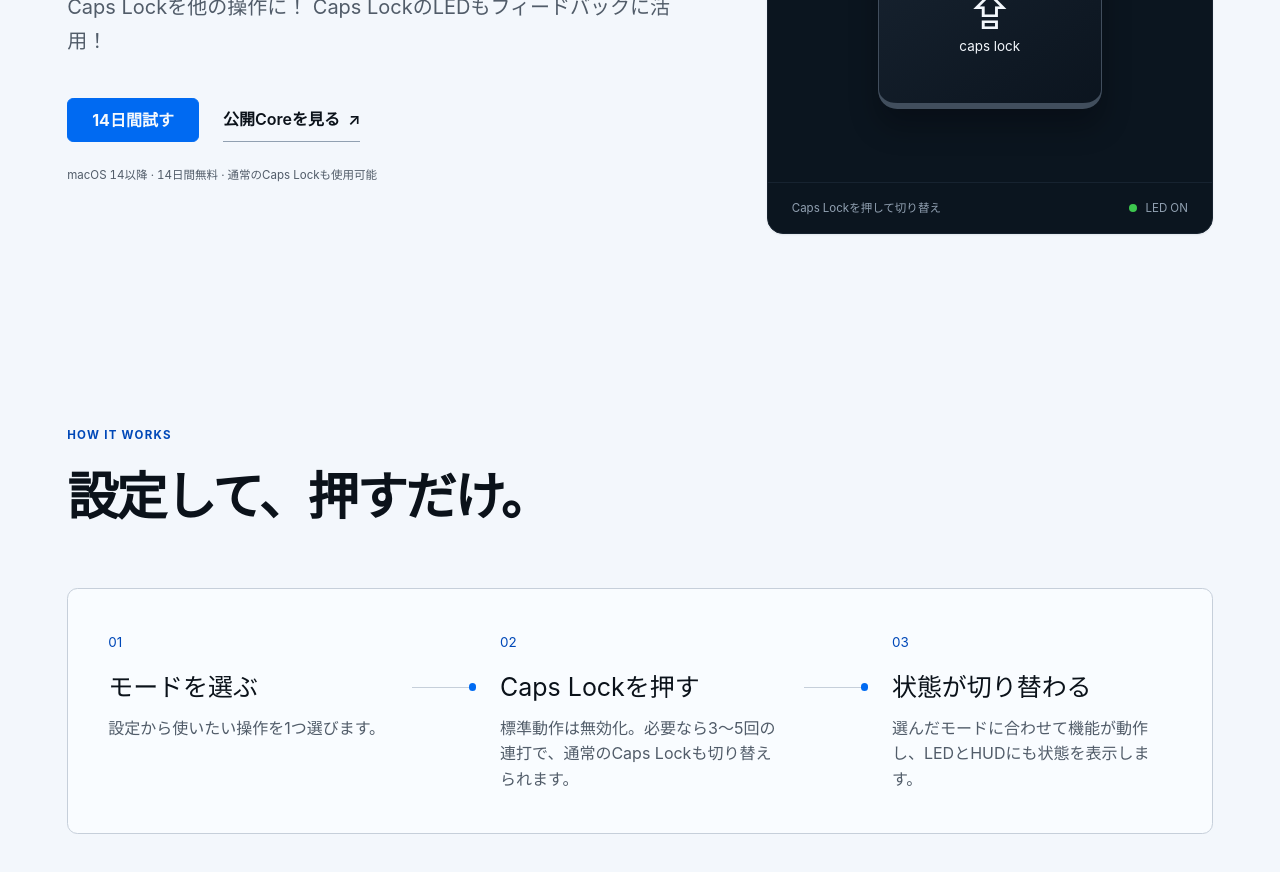
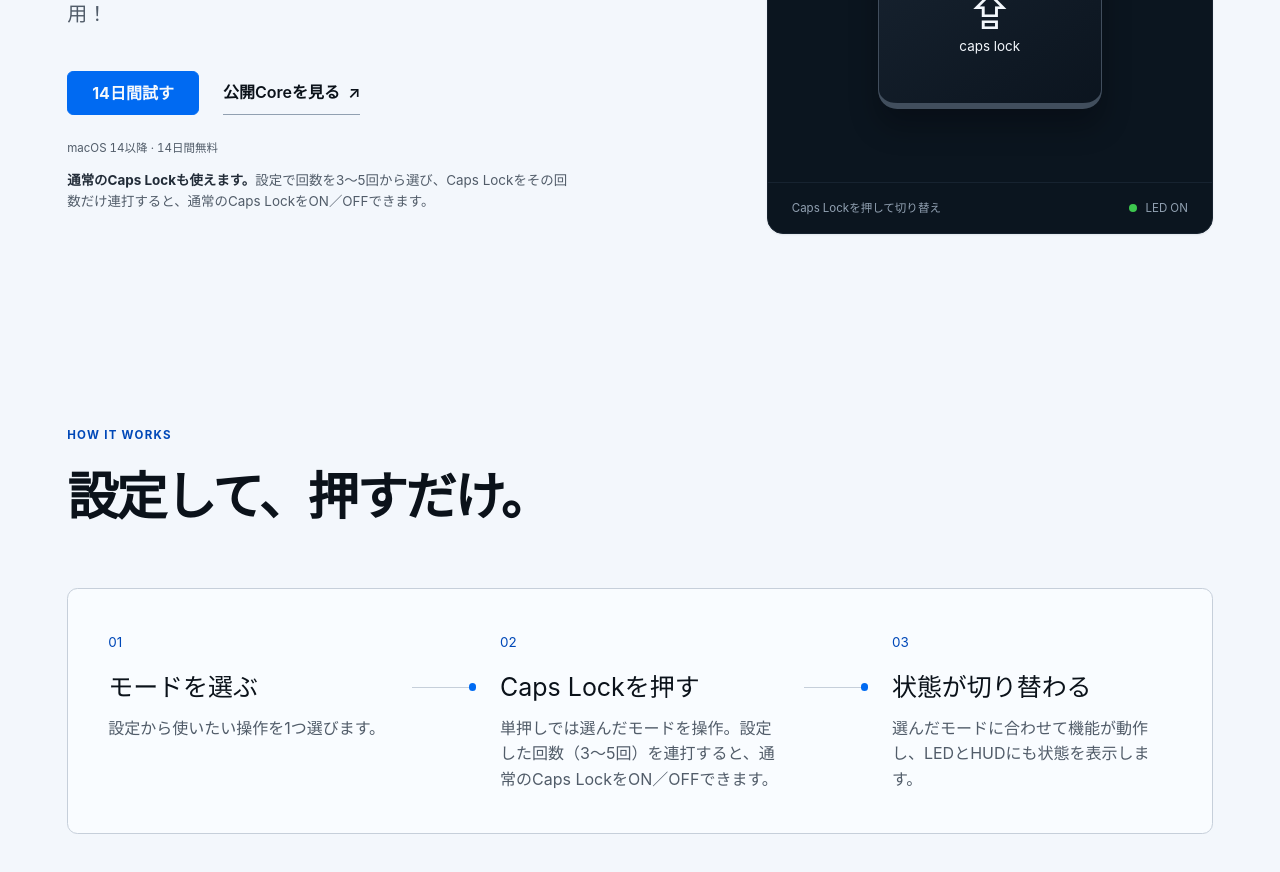
Before and after one commit to mumei/capswitch-website, a Next.js app: page / in a window 1280 px wide. Shown: the part 380-1252 px from the top of the page. Built offline with nearby package versions, Linux system fonts and the light colour scheme.

Commit message:
Explain Caps Lock fallback and align favicon

```diff
--- a/app/globals.css
+++ b/app/globals.css
@@ -53,6 +53,11 @@ h1 { max-width: 12ch; font-size: clamp(2.7rem, 4vw + .5rem, 4.5rem); font-weight
   margin-top: var(--space-lg); color: var(--color-muted); font-family: var(--font-mono);
   font-size: var(--text-xs); font-variant-numeric: tabular-nums;
 }
+.caps-lock-option {
+  max-width: 60ch; margin-top: var(--space-sm); color: var(--color-muted);
+  font-size: var(--text-sm); line-height: 1.6;
+}
+.caps-lock-option strong { color: var(--color-ink-2); }
 .demo-panel {
   min-width: 0; overflow: hidden; background: var(--color-graphite); color: var(--color-paper);
   border: var(--rule) solid var(--color-graphite-2); border-radius: var(--radius-lg);
--- a/app/layout.tsx
+++ b/app/layout.tsx
@@ -15,7 +15,10 @@ export const metadata: Metadata = {
     type: "website", locale: "ja_JP",
     images: [{ url: "/og.png", width: 1200, height: 630, alt: "Capswitch" }],
   },
-  icons: { icon: "/favicon.svg", shortcut: "/favicon.svg" },
+  icons: {
+    icon: [{ url: "/favicon.png", type: "image/png", sizes: "64x64" }],
+    shortcut: "/favicon.png",
+  },
 };
 
 export default function RootLayout({ children }: Readonly<{ children: React.ReactNode }>) {
--- a/app/page.tsx
+++ b/app/page.tsx
@@ -154,7 +154,11 @@ export default function Home() {
               公開Coreを見る <span aria-hidden="true">↗</span>
             </a>
           </div>
-          <p className="requirements">macOS 14以降 · 14日間無料 · 通常のCaps Lockも使用可能</p>
+          <p className="requirements">macOS 14以降 · 14日間無料</p>
+          <p className="caps-lock-option">
+            <strong>通常のCaps Lockも使えます。</strong>
+            設定で回数を3〜5回から選び、Caps Lockをその回数だけ連打すると、通常のCaps LockをON／OFFできます。
+          </p>
         </div>
         <CapswitchDemo />
       </section>
@@ -167,7 +171,7 @@ export default function Home() {
         <div className="tour-frame">
           <div className="tour-step"><span className="step-index">01</span><div><h3>モードを選ぶ</h3><p>設定から使いたい操作を1つ選びます。</p></div></div>
           <div className="signal-line" aria-hidden="true"><span /></div>
-          <div className="tour-step"><span className="step-index">02</span><div><h3>Caps Lockを押す</h3><p>標準動作は無効化。必要なら3〜5回の連打で、通常のCaps Lockも切り替えられます。</p></div></div>
+          <div className="tour-step"><span className="step-index">02</span><div><h3>Caps Lockを押す</h3><p>単押しでは選んだモードを操作。設定した回数（3〜5回）を連打すると、通常のCaps LockをON／OFFできます。</p></div></div>
           <div className="signal-line" aria-hidden="true"><span /></div>
           <div className="tour-step"><span className="step-index">03</span><div><h3>状態が切り替わる</h3><p>選んだモードに合わせて機能が動作し、LEDとHUDにも状態を表示します。</p></div></div>
         </div>
```
Also changed, not shown: public/favicon.png (added), 1 other file (tests, documents, lock files or other folders).
